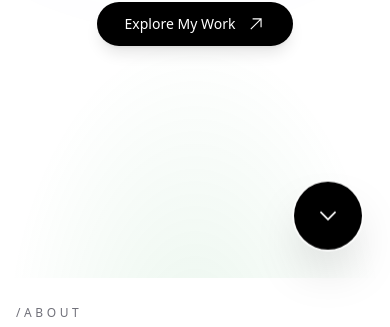
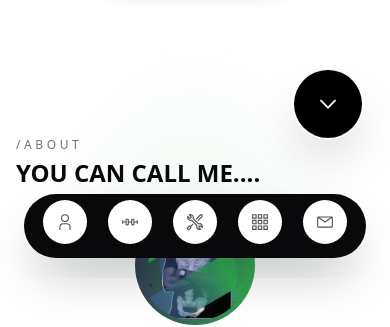
Before and after one commit to blankcry/my-portfolio, a React (Vite) app: page / in a window 390 px wide. Shown: the part 566-893 px from the top of the page. Built offline with nearby package versions, Linux system fonts and the light colour scheme; no server answers; the database is empty.

Commit message:
chore: add MobileNav component, refactor navigation state logic, and enhance Header to improve mobile usability

```diff
--- a/src/App.tsx
+++ b/src/App.tsx
@@ -3,6 +3,7 @@ import { ThemeProvider } from "@/components/theme-provider";
 import { SmoothScrollProvider } from "@/components/scroll/SmoothScrollProvider";
 import Preloader from "@/components/preloader/Preloader";
 import Header from "@/components/Header";
+import MobileNav from "@/components/MobileNav";
 import HomePage from "@/pages/HomePage";
 import WorkPage from "@/pages/WorkPage";
 import ProjectPage from "@/pages/ProjectPage";
@@ -17,7 +18,7 @@ function App() {
         <div className="app-canvas min-h-[100dvh] text-foreground">
           <Header />
           {/* z-10 keeps content above the canvas's fixed tint layer. */}
-          <main className="relative z-10 min-h-[100dvh]">
+          <main className="relative z-10 min-h-[100dvh] pb-[var(--bottom-nav-h)]">
             <Routes>
               <Route path="/" element={<HomePage />} />
               <Route path="/work" element={<WorkPage />} />
@@ -26,6 +27,7 @@ function App() {
               <Route path="*" element={<HomePage />} />
             </Routes>
           </main>
+          <MobileNav />
         </div>
       </SmoothScrollProvider>
     </ThemeProvider>
--- a/src/components/Header.tsx
+++ b/src/components/Header.tsx
@@ -1,10 +1,9 @@
-import { useState } from "react";
 import { Link, useLocation } from "react-router-dom";
 import { Icon } from "@iconify/react";
 import Blankcry from "@/assets/logo_100x40.svg";
-import { Sheet, SheetContent, SheetTitle, SheetTrigger } from "@/components/ui/sheet";
 import { useSmoothScroll } from "@/components/scroll/SmoothScrollProvider";
 import { useHeaderScrollState } from "@/hooks/useHeaderScrollState";
+import { useNavActiveState } from "@/hooks/useNavActiveState";
 import { NAV_ITEMS, type SectionId } from "@/lib/sections";
 
 function SocialLinks({ className = "" }: { className?: string }) {
@@ -34,37 +33,23 @@ function SocialLinks({ className = "" }: { className?: string }) {
 
 function Header() {
   const { pathname } = useLocation();
-  const { activeSection, scrollToSection } = useSmoothScroll();
-  const [sheetOpen, setSheetOpen] = useState(false);
-  const { hidden, scrolled } = useHeaderScrollState({ paused: sheetOpen, resetKey: pathname });
-
-  // The one-pager tracks a section per scroll position; /work and /work/:slug
-  // don't have sections at all, so "Works" reads as current for that whole area.
-  const isHome = pathname === "/";
-  const isWorkRoute = pathname.startsWith("/work");
-  const isActive = (href: SectionId) =>
-    isHome ? activeSection === href : isWorkRoute && href === "works";
+  const { scrollToSection } = useSmoothScroll();
+  const { isHome, isActive } = useNavActiveState();
+  const { hidden, scrolled } = useHeaderScrollState({ resetKey: pathname });
 
   const handleNavigate = (id: SectionId) => {
     scrollToSection(id);
-    setSheetOpen(false);
   };
 
   const desktopLinkClass = (active: boolean) =>
     "font-ibm text-sm uppercase tracking-wide transition-colors " +
     (active ? "font-bold text-green-500" : "text-foreground/70 hover:text-foreground");
 
-  const mobileLinkClass = (active: boolean) =>
-    "rounded-md px-4 py-3 text-left font-ibm uppercase transition-colors " +
-    (active
-      ? "font-bold text-green-500 bg-green-500/10"
-      : "text-foreground/80 hover:bg-foreground/5");
-
   // On the one-pager, nav items smooth-scroll in place; anywhere else they're
   // real links back to `/#<section>`, which HomePage picks up via its hash effect.
-  const renderNavItem = (item: (typeof NAV_ITEMS)[number], variant: "desktop" | "mobile") => {
+  const renderNavItem = (item: (typeof NAV_ITEMS)[number]) => {
     const active = isActive(item.href);
-    const className = variant === "desktop" ? desktopLinkClass(active) : mobileLinkClass(active);
+    const className = desktopLinkClass(active);
 
     if (isHome) {
       return (
@@ -74,12 +59,7 @@ function Header() {
       );
     }
     return (
-      <Link
-        key={item.href}
-        to={`/#${item.href}`}
-        onClick={() => setSheetOpen(false)}
-        className={className}
-      >
+      <Link key={item.href} to={`/#${item.href}`} className={className}>
         {item.title}
       </Link>
     );
@@ -92,8 +72,10 @@ function Header() {
   return (
     <header
       className={
-        "fixed inset-x-0 top-0 z-50 h-16 transition-transform duration-300 motion-reduce:transition-none " +
-        (hidden ? "-translate-y-full" : "translate-y-0")
+        "fixed inset-x-0 top-0 z-50 h-16 " +
+        (hidden
+          ? "-translate-y-2 opacity-0 pointer-events-none transition-[opacity,transform] duration-700 ease-out motion-reduce:transition-none"
+          : "translate-y-0 opacity-100 transition-[opacity,transform] duration-300 ease-out motion-reduce:transition-none")
       }
     >
       {/* Transparent at rest; gains a blurred, theme-aware backdrop once content
@@ -119,41 +101,10 @@ function Header() {
         )}
 
         <nav className="hidden items-center gap-8 md:flex">
-          {NAV_ITEMS.map((item) => renderNavItem(item, "desktop"))}
+          {NAV_ITEMS.map((item) => renderNavItem(item))}
         </nav>
 
         <SocialLinks className="hidden md:flex" />
-
-        <Sheet open={sheetOpen} onOpenChange={setSheetOpen}>
-          <SheetTrigger asChild>
-            <button aria-label="Open menu" className="text-foreground md:hidden">
-              <Icon icon="gg:menu-right" width="32" height="32" />
-            </button>
-          </SheetTrigger>
-          <SheetContent side="right" className="w-[80%] bg-background p-0 text-foreground">
-            {/* Radix requires a title on every dialog surface for screen readers. */}
-            <SheetTitle className="sr-only">Navigation menu</SheetTitle>
-            <div className="flex h-full flex-col">
-              <div className="flex items-center justify-center border-b border-border p-6">
-                <img
-                  src={Blankcry}
-                  className="h-[50px]"
-                  alt="Blankcry logo"
-                  width={120}
-                  height={50}
-                />
-              </div>
-              <div className="flex-1 overflow-y-auto py-4" data-lenis-prevent>
-                <div className="flex flex-col gap-2 px-4">
-                  {NAV_ITEMS.map((item) => renderNavItem(item, "mobile"))}
-                </div>
-              </div>
-              <div className="border-t border-border p-4">
-                <SocialLinks />
-              </div>
-            </div>
-          </SheetContent>
-        </Sheet>
       </div>
     </header>
   );
--- /dev/null
+++ b/src/components/MobileNav.tsx
@@ -0,0 +1,64 @@
+import { useNavigate } from "react-router-dom";
+import { Icon } from "@iconify/react";
+import { useSmoothScroll } from "@/components/scroll/SmoothScrollProvider";
+import { useNavActiveState } from "@/hooks/useNavActiveState";
+import { NAV_ITEMS, type SectionId } from "@/lib/sections";
+
+const SECTION_ICONS: Record<SectionId, string> = {
+  home: "carbon:home",
+  about: "carbon:user",
+  experience: "carbon:timeline",
+  services: "carbon:tool-kit",
+  works: "carbon:apps",
+  contacts: "carbon:email",
+  blogs: "carbon:blog",
+};
+
+/** Home is reachable via the logo, Blogs via scroll — the bar stays to five icons. */
+const MOBILE_HREFS: SectionId[] = ["about", "experience", "services", "works", "contacts"];
+const MOBILE_ITEMS = NAV_ITEMS.filter((item) => MOBILE_HREFS.includes(item.href));
+
+/**
+ * Mobile-only nav: a floating pill of icon buttons. The current section's
+ * icon blends into the bar and pushes up above it as a filled blob — same
+ * fill as the bar itself, so only the raised silhouette reads as "selected."
+ */
+export function MobileNav() {
+  const { scrollToSection } = useSmoothScroll();
+  const { isHome, isActive } = useNavActiveState();
+  const navigate = useNavigate();
+
+  const goTo = (id: SectionId) => {
+    if (isHome) scrollToSection(id);
+    else navigate(`/#${id}`);
+  };
+
+  return (
+    <nav
+      aria-label="Section navigation"
+      className="fixed inset-x-6 bottom-5 z-50 flex h-16 items-center justify-around overflow-visible rounded-full bg-foreground px-2 shadow-2xl md:hidden"
+    >
+      {MOBILE_ITEMS.map((item) => {
+        const active = isActive(item.href);
+        return (
+          <button
+            key={item.href}
+            onClick={() => goTo(item.href)}
+            aria-label={item.title}
+            aria-current={active ? "true" : undefined}
+            className={
+              "flex shrink-0 items-center justify-center rounded-full transition-all duration-300 ease-out " +
+              (active
+                ? "-mt-7 h-14 w-14 bg-foreground text-background shadow-lg"
+                : "-mt-2 h-11 w-11 bg-background text-foreground/70")
+            }
+          >
+            <Icon icon={SECTION_ICONS[item.href]} width={active ? 24 : 18} height={active ? 24 : 18} />
+          </button>
+        );
+      })}
+    </nav>
+  );
+}
+
+export default MobileNav;
--- /dev/null
+++ b/src/hooks/useNavActiveState.ts
@@ -0,0 +1,22 @@
+import { useLocation } from "react-router-dom";
+import { useSmoothScroll } from "@/components/scroll/SmoothScrollProvider";
+import type { SectionId } from "@/lib/sections";
+
+/**
+ * Shared "what counts as current" logic for every nav surface (desktop
+ * header, mobile bottom nav). The one-pager tracks a section per scroll
+ * position; /work and /work/:slug don't have sections at all, so "Works"
+ * reads as current for that whole area.
+ */
+export function useNavActiveState() {
+  const { pathname } = useLocation();
+  const { activeSection } = useSmoothScroll();
+
+  const isHome = pathname === "/";
+  const isWorkRoute = pathname.startsWith("/work");
+
+  const isActive = (href: SectionId) =>
+    isHome ? activeSection === href : isWorkRoute && href === "works";
+
+  return { isHome, isWorkRoute, isActive };
+}
--- a/src/index.css
+++ b/src/index.css
@@ -115,13 +115,22 @@
      * HEADER_H in src/lib/gsap.ts, which offsets every snap target.
      */
     --nav-h: 4rem;
+    /* Height of the mobile floating bottom nav bar (MobileNav). Desktop has
+       no bottom nav, so this stays 0 there. */
+    --bottom-nav-h: 0px;
+  }
+
+  @media (max-width: 767px) {
+    :root {
+      --bottom-nav-h: 7rem;
+    }
   }
 }
 
 @layer utilities {
   /* Exactly one usable viewport for a snapping section. */
   .section-vh {
-    height: calc(100dvh - var(--nav-h));
+    height: calc(100dvh - var(--nav-h) - var(--bottom-nav-h));
   }
 
   /*
--- a/src/lib/gsap.ts
+++ b/src/lib/gsap.ts
@@ -22,4 +22,7 @@ export const prefersReducedMotion = () =>
 /** Height of the fixed header. Must stay in sync with Header's `h-16`. */
 export const HEADER_H = 64;
 
+/** Height of the mobile floating bottom nav. Must stay in sync with --bottom-nav-h in index.css. */
+export const MOBILE_BOTTOM_NAV_H = 112;
+
 export { gsap, ScrollTrigger, useGSAP };
```
Also changed, not shown: src/components/hero/HeroPortraitMorph.tsx (+18 -7 lines).
